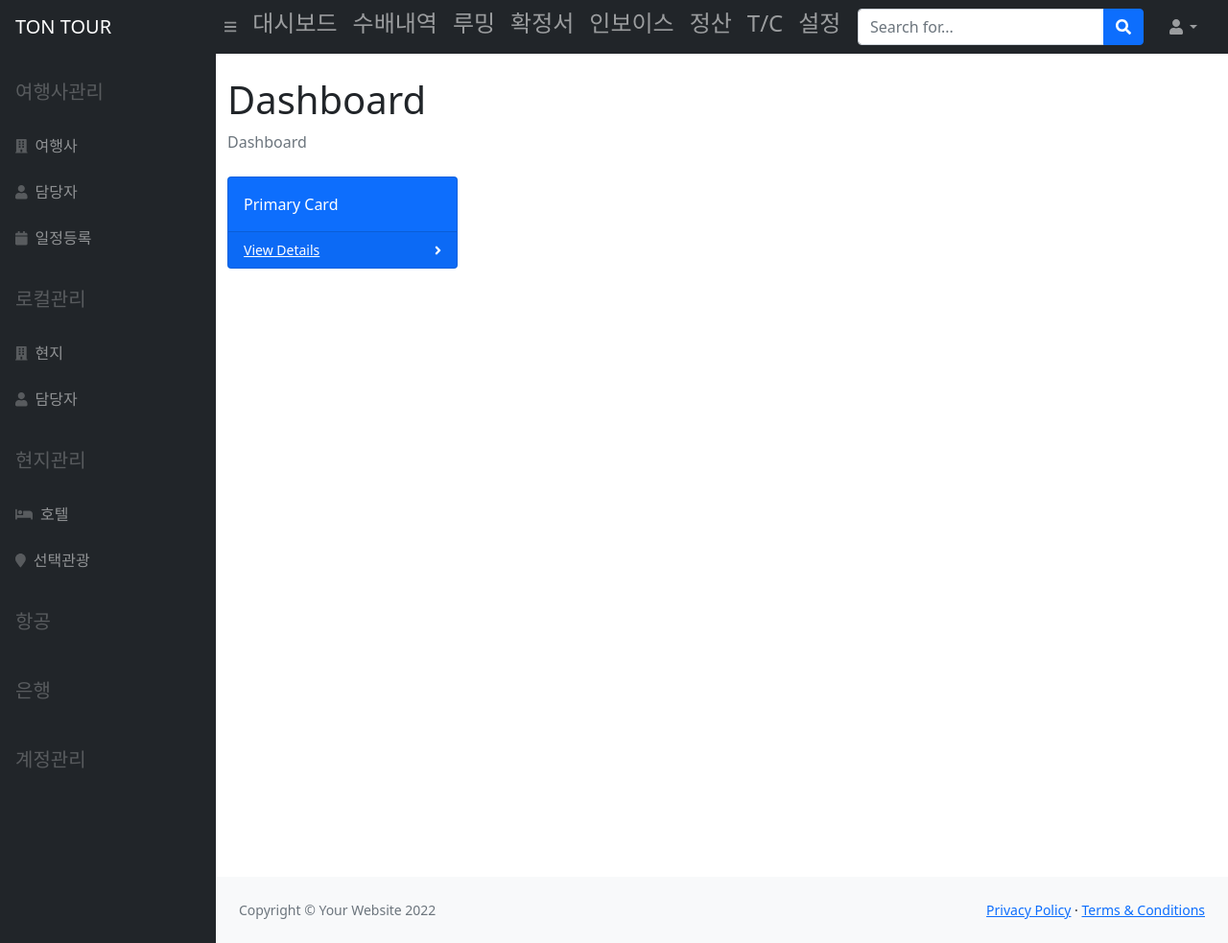
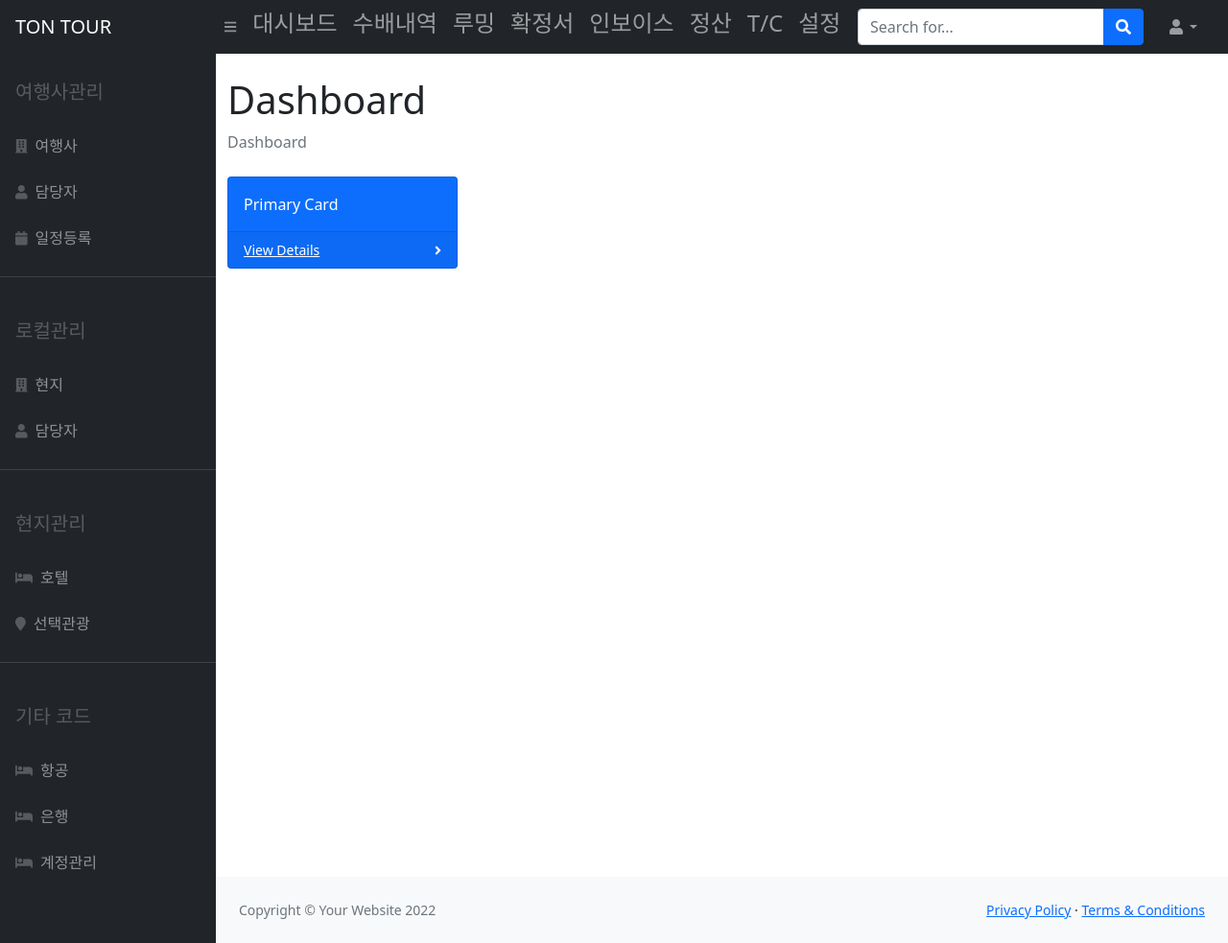
Before and after one commit to darkhowk/TravalERP, a Django app: page / in a window 1280 px wide. Shown: the whole page at 96% size. Run offline with Django 4.2, Linux system fonts and the light colour scheme; some libraries are stand-ins or nearby versions.

Commit message:
사이드메뉴 조정

```diff
--- a/TravalERP/TravalERP/myapp/templates/base/sidebar.html
+++ b/TravalERP/TravalERP/myapp/templates/base/sidebar.html
@@ -2,68 +2,6 @@
     <nav class="sb-sidenav accordion sb-sidenav-dark" id="sidenavAccordion">
         <div class="sb-sidenav-menu">
             <div class="nav">
-                <!--<div class="sb-sidenav-menu-heading">main</div>
-                <a class="nav-link" href="index.html">
-                    <div class="sb-nav-link-icon"><i class="fas fa-tachometer-alt"></i></div>
-                    Dashboard
-                </a>
-                <div class="sb-sidenav-menu-heading">Interface</div>
-                <a class="nav-link collapsed" href="#" data-bs-toggle="collapse" data-bs-target="#collapseLayouts" aria-expanded="false" aria-controls="collapseLayouts">
-                    <div class="sb-nav-link-icon"><i class="fas fa-columns"></i></div>
-                    Layouts
-                    <div class="sb-sidenav-collapse-arrow"><i class="fas fa-angle-down"></i></div>
-                </a>
-                <div class="collapse" id="collapseLayouts" aria-labelledby="headingOne" data-bs-parent="#sidenavAccordion">
-                    <nav class="sb-sidenav-menu-nested nav">
-                        <a class="nav-link" href="layout-static.html">Static Navigation</a>
-                        <a class="nav-link" href="layout-sidenav-light.html">Light Sidenav</a>
-                    </nav>
-                </div>
-                <a class="nav-link collapsed" href="#" data-bs-toggle="collapse" data-bs-target="#collapsePages" aria-expanded="false" aria-controls="collapsePages">
-                    <div class="sb-nav-link-icon"><i class="fas fa-book-open"></i></div>
-                    Pages
-                    <div class="sb-sidenav-collapse-arrow"><i class="fas fa-angle-down"></i></div>
-                </a>
-                <div class="collapse" id="collapsePages" aria-labelledby="headingTwo" data-bs-parent="#sidenavAccordion">
-                    <nav class="sb-sidenav-menu-nested nav accordion" id="sidenavAccordionPages">
-                        <a class="nav-link collapsed" href="#" data-bs-toggle="collapse" data-bs-target="#pagesCollapseAuth" aria-expanded="false" aria-controls="pagesCollapseAuth">
-                            Authentication
-                            <div class="sb-sidenav-collapse-arrow"><i class="fas fa-angle-down"></i></div>
-                        </a>
-                        <div class="collapse" id="pagesCollapseAuth" aria-labelledby="headingOne" data-bs-parent="#sidenavAccordionPages">
-                            <nav class="sb-sidenav-menu-nested nav">
-                                <a class="nav-link" href="login.html">Login</a>
-                                <a class="nav-link" href="register.html">Register</a>
-                                <a class="nav-link" href="password.html">Forgot Password</a>
-                            </nav>
-                        </div>
-                        <a class="nav-link collapsed" href="#" data-bs-toggle="collapse" data-bs-target="#pagesCollapseError" aria-expanded="false" aria-controls="pagesCollapseError">
-                            Error
-                            <div class="sb-sidenav-collapse-arrow"><i class="fas fa-angle-down"></i></div>
-                        </a>
-                        <div class="collapse" id="pagesCollapseError" aria-labelledby="headingOne" data-bs-parent="#sidenavAccordionPages">
-                            <nav class="sb-sidenav-menu-nested nav">
-                                <a class="nav-link" href="401.html">401 Page</a>
-                                <a class="nav-link" href="404.html">404 Page</a>
-                                <a class="nav-link" href="500.html">500 Page</a>
-                            </nav>
-                        </div>
-                    </nav>
-                </div>
-                <div class="sb-sidenav-menu-heading">Addons</div>
-                <a class="nav-link" href="charts.html">
-                    <div class="sb-nav-link-icon"><i class="fas fa-chart-area"></i></div>
-                    Charts
-                </a>
-                <a class="nav-link" href="tables.html">
-                    <div class="sb-nav-link-icon"><i class="fas fa-table"></i></div>
-                    Tables
-                </a>-->
-
-
-
-
-
                 <div class="sb-sidenav-menu-heading"><h5>여행사관리</h5></div>
                 <a class="nav-link">
                     <div class="sb-nav-link-icon"><i class="fas fa-building"></i></div>
@@ -78,7 +16,8 @@
                     일정등록
                 </a>
 
-                        </a>
+                <hr class="sidebar-divider">
+
                 <div class="sb-sidenav-menu-heading"><h5>로컬관리</h5></div>
                 <a class="nav-link">
                     <div class="sb-nav-link-icon"><i class="fas fa-building"></i></div>
@@ -88,6 +27,8 @@
                     <div class="sb-nav-link-icon"><i class="fas fa-user"></i></div>
                     담당자
                 </a>
+
+                <hr class="sidebar-divider">
 
                 <div class="sb-sidenav-menu-heading"><h5>현지관리</h5></div>
                 <a class="nav-link">
@@ -99,11 +40,21 @@
                     선택관광
                 </a>
 
-            <div class="sb-sidenav-menu-heading"><h5>항공</h5></div>
-            <div class="sb-sidenav-menu-heading"><h5>은행</h5></div>
-            <div class="sb-sidenav-menu-heading"><h5>계정관리</h5></div>
+                <hr class="sidebar-divider">
 
-
+                <div class="sb-sidenav-menu-heading"><h5>기타 코드</h5></div>
+                <a class="nav-link">
+                    <div class="sb-nav-link-icon"><i class="fas fa-bed"></i></div>
+                    항공
+                </a>
+                <a class="nav-link">
+                    <div class="sb-nav-link-icon"><i class="fas fa-bed"></i></div>
+                    은행
+                </a>
+                <a class="nav-link">
+                    <div class="sb-nav-link-icon"><i class="fas fa-bed"></i></div>
+                    계정관리
+                </a>
         </div>
     </nav>
 </div>
```
Lines whose indentation alone changed are shown as unchanged.
